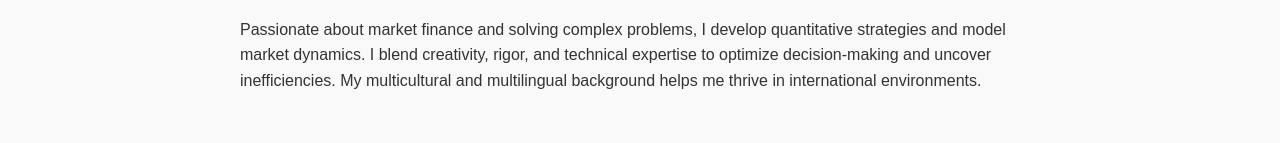
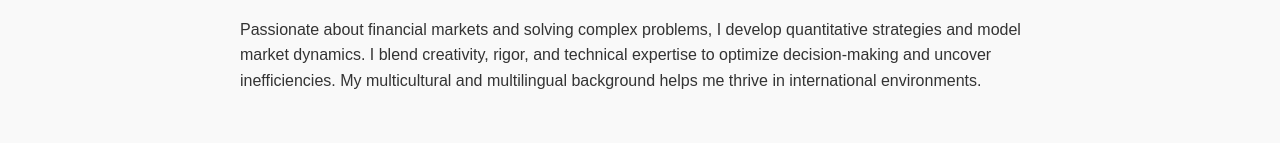
Before and after one commit to DemianVitse/demianvitse.github.io, a plain HTML site: page index.html in a window 1280 px wide. Shown: the part 315-458 px from the top of the page. Drawn offline with Linux system fonts and the light colour scheme.

Commit message:
Change in description

```diff
--- a/index.html
+++ b/index.html
@@ -21,7 +21,7 @@
   <section id="about">
     <h2>About Me</h2>
     <p>
-      Passionate about market finance and solving complex problems, I develop quantitative strategies and model market dynamics.
+      Passionate about financial markets and solving complex problems, I develop quantitative strategies and model market dynamics.
       I blend creativity, rigor, and technical expertise to optimize decision-making and uncover inefficiencies.
       My multicultural and multilingual background helps me thrive in international environments.
     </p>
```
